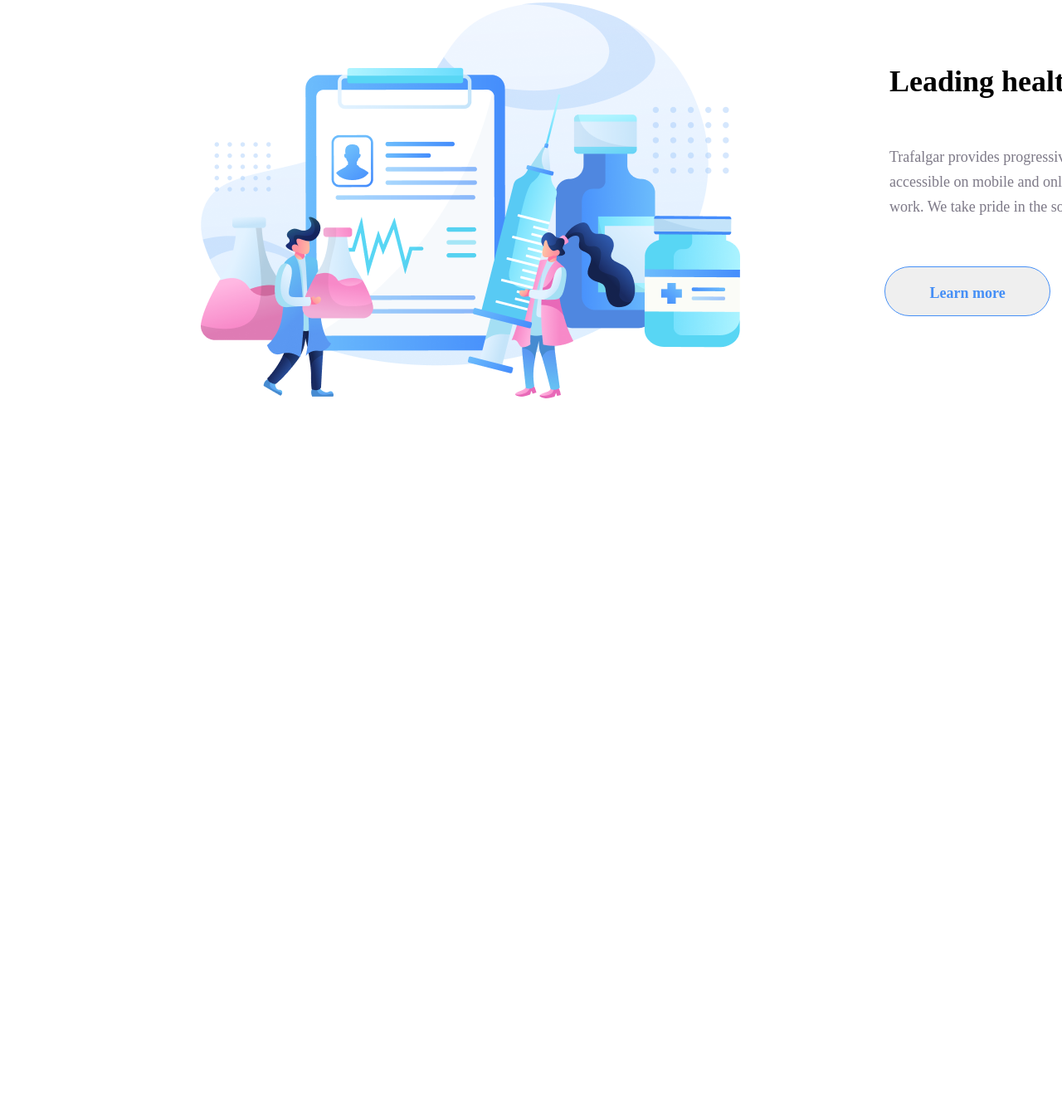
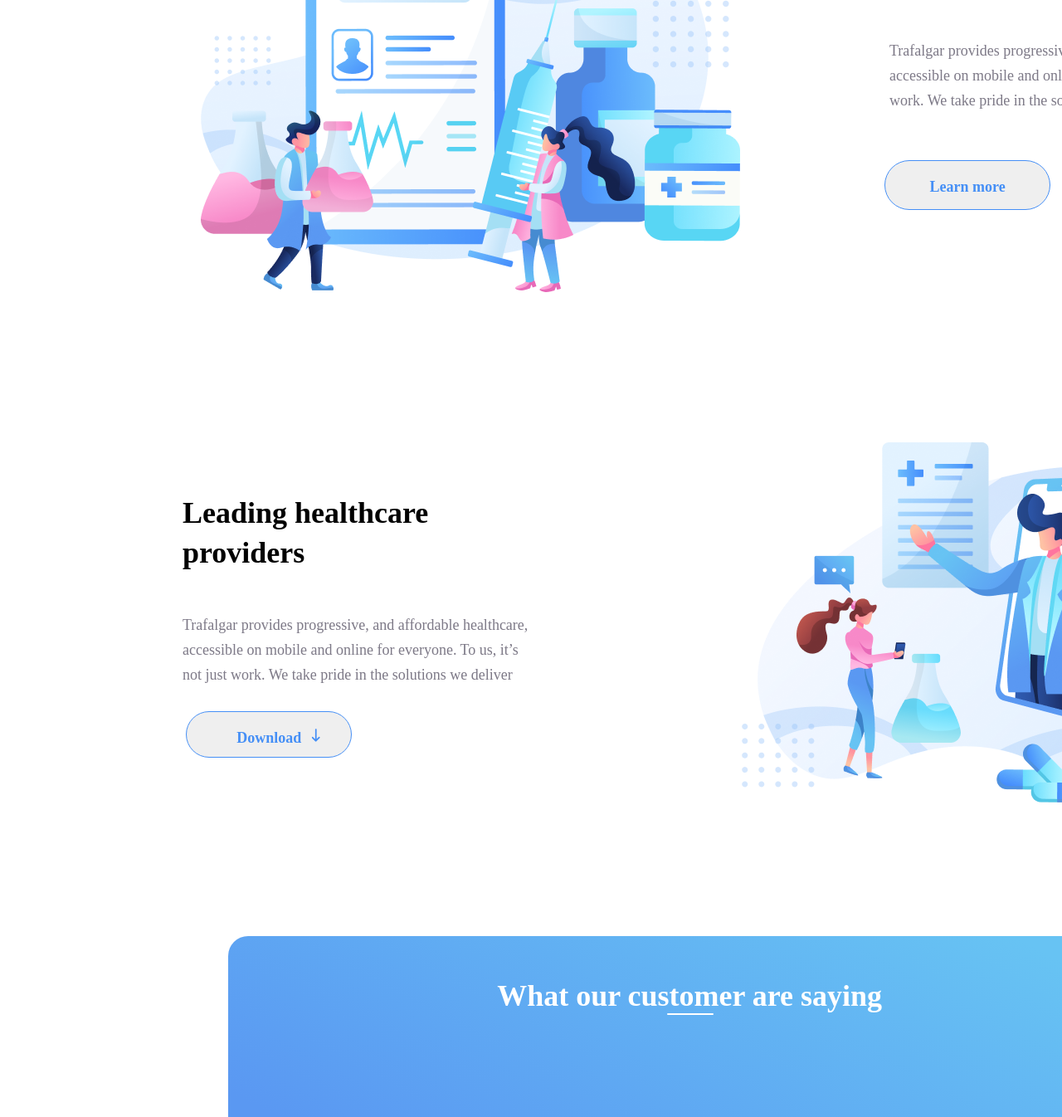
Before and after one commit to FaziletKosure/trafalgar-project, a plain HTML site: page index.html in a window 1280 px wide. Shown: the part 2325-3671 px from the top of the page at 83% size. Before the commit the page ends 2809 px from the top, so only its background shows below. Drawn offline with Linux system fonts and the light colour scheme.

Commit message:
html and css modified

```diff
--- a/index.html
+++ b/index.html
@@ -161,7 +161,36 @@
       </section>
     </div>
     <div id="download-app">
-      <section class="download-text"></section>
+      <section class="download-text">
+        <h4 class="download-text-h4">Leading healthcare providers</h4>
+        <p class="download-text-p">
+          Trafalgar provides progressive, and affordable healthcare, accessible
+          on mobile and online for everyone. To us, it’s not just work. We take
+          pride in the solutions we deliver
+        </p>
+        <button id="download-text-btn">
+          Download
+          <img
+            src="./images/download.png"
+            id="download-icon"
+            alt=""
+            srcset=""
+          />
+        </button>
+      </section>
+      <section id="trafalgar-illustration sec03">
+        <img
+          src="./images/trafalgar-illustration sec03 1.png"
+          id="download-img"
+          alt=""
+        />
+      </section>
+    </div>
+    <div id="testimonials">
+      <div id="group6">
+        <h4 class="testimonials-h4">What our customer are saying</h4>
+        <p class="testimonials-"></p>
+      </div>
     </div>
   </body>
 </html>
--- a/style.css
+++ b/style.css
@@ -340,6 +340,16 @@ img.frame1-vector {
   left: 21px;
   top: 19px;
   z-index: 1;
+  font-family: Muli;
+  font-style: normal;
+  font-weight: 300;
+  font-size: 16px;
+  line-height: 28px;
+  /* or 175% */
+
+  color: #7d7987;
+
+  mix-blend-mode: normal;
 }
 /* div img#frame {
   position: absolute;
@@ -349,24 +359,18 @@ img.frame1-vector {
   top: 1674px;
   z-index: 1;
 } */
-/* div h4.emergency-h4 {
-  position: absolute;
-  left: 41.38%;
-  right: 47.25%;
-  top: 30.35%;
-  bottom: 68.7%;
-
+.grup-3 h4 {
   font-family: Muli;
   font-style: normal;
   font-weight: bold;
   font-size: 24px;
   line-height: 56px;
-  identical to box height, or 233%
+  /* identical to box height, or 233% */
 
   color: #000000;
 
   mix-blend-mode: normal;
-} */
+}
 #Tracking {
   position: absolute;
   width: 350px;
@@ -412,7 +416,7 @@ img.frame1-vector {
   width: 1273px;
   height: 477px;
   left: 135px;
-  top: 2140px;
+  top: 2012px;
 }
 #trafalgar-illustration-sec02 {
   position: absolute;
@@ -477,3 +481,120 @@ img.frame1-vector {
 
   mix-blend-mode: normal;
 }
+#download-app {
+  position: absolute;
+  width: 1365.58px;
+  height: 675px;
+  left: 200px;
+  top: 2863px;
+}
+
+.download-text {
+  position: absolute;
+  width: 420px;
+  height: 375px;
+  left: 20px;
+  top: 8px;
+}
+.download-text-h4 {
+  font-family: Muli;
+  font-style: normal;
+  font-weight: bold;
+  font-size: 36px;
+  line-height: 48px;
+  /* or 133% */
+
+  color: #000000;
+
+  mix-blend-mode: normal;
+}
+.download-text-p {
+  font-family: Muli;
+  font-style: normal;
+  font-weight: 300;
+  font-size: 18px;
+  line-height: 30px;
+  /* or 167% */
+
+  color: #7d7987;
+
+  mix-blend-mode: normal;
+}
+#download-img {
+  position: absolute;
+  left: 50%;
+  top: -5px;
+}
+#download-text-btn {
+  width: 200px;
+  height: 56px;
+  position: absolute;
+  left: 1%;
+  /* right: 74.25%; */
+  top: 82.92%;
+  /* bottom: 41.86%; */
+
+  font-family: Muli;
+  font-style: normal;
+  font-weight: bold;
+  font-size: 18px;
+  line-height: 60px;
+  /* or 333% */
+
+  display: flex;
+  justify-content: space-evenly;
+
+  color: #458ff6;
+
+  mix-blend-mode: normal;
+  border: 1.4px solid #458ff6;
+  box-sizing: border-box;
+  border-radius: 55px;
+}
+#download-icon {
+  position: absolute;
+  top: 20px;
+  left: 150px;
+}
+#testimonials {
+  position: absolute;
+  width: 1219.58px;
+  height: 502px;
+  left: 190px;
+  top: 3709px;
+}
+#group6 {
+  position: absolute;
+  width: 1120px;
+  height: 425px;
+  left: 85px;
+  top: -256px;
+
+  background: linear-gradient(208.18deg, #67c3f3 9.05%, #5a98f2 76.74%);
+  border-radius: 24px;
+}
+.testimonials-h4 {
+  position: absolute;
+  left: 28.94%;
+
+  font-family: Muli;
+  font-style: normal;
+  font-weight: bold;
+  font-size: 36px;
+  line-height: 48px;
+  /* identical to box height, or 133% */
+
+  color: #ffffff;
+
+  mix-blend-mode: normal;
+}
+.testimonials- {
+  position: absolute;
+  width: 56px;
+  height: 2px;
+  left: 529px;
+  top: 77px;
+
+  background: #ffffff;
+  border-radius: 6px;
+}
```
Also changed, not shown: images/download.png (added), images/trafalgar-illustration sec03 1.png (added).
